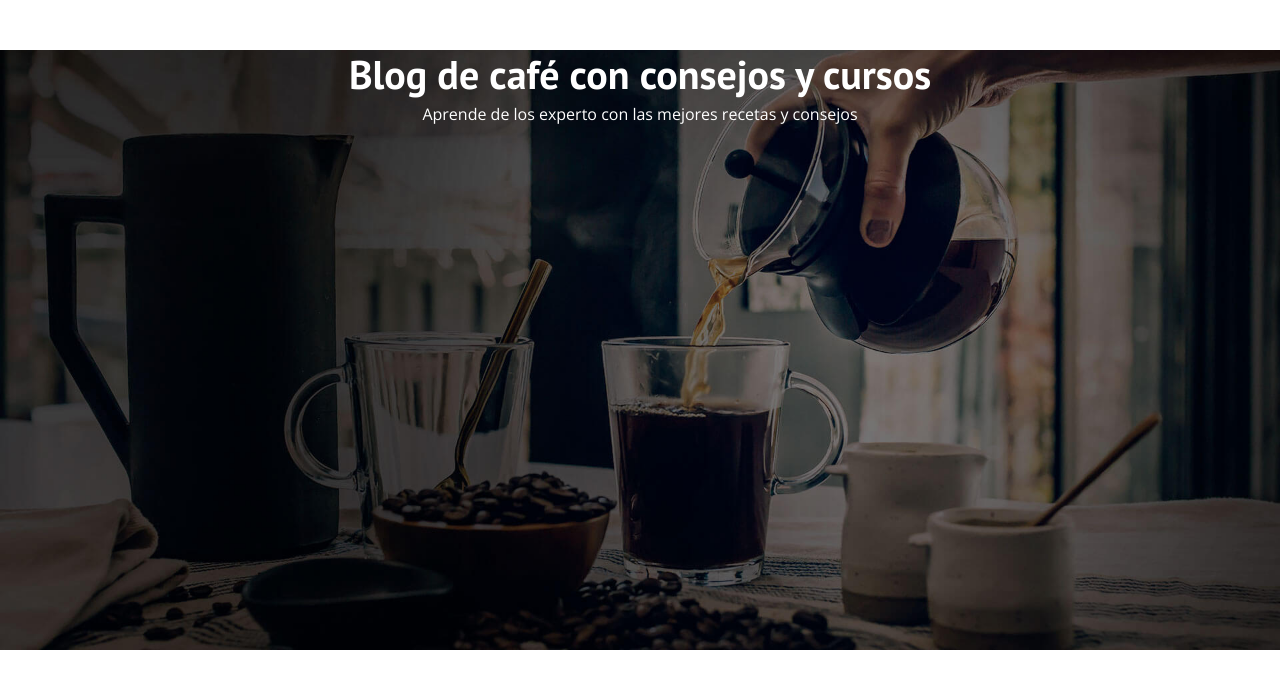
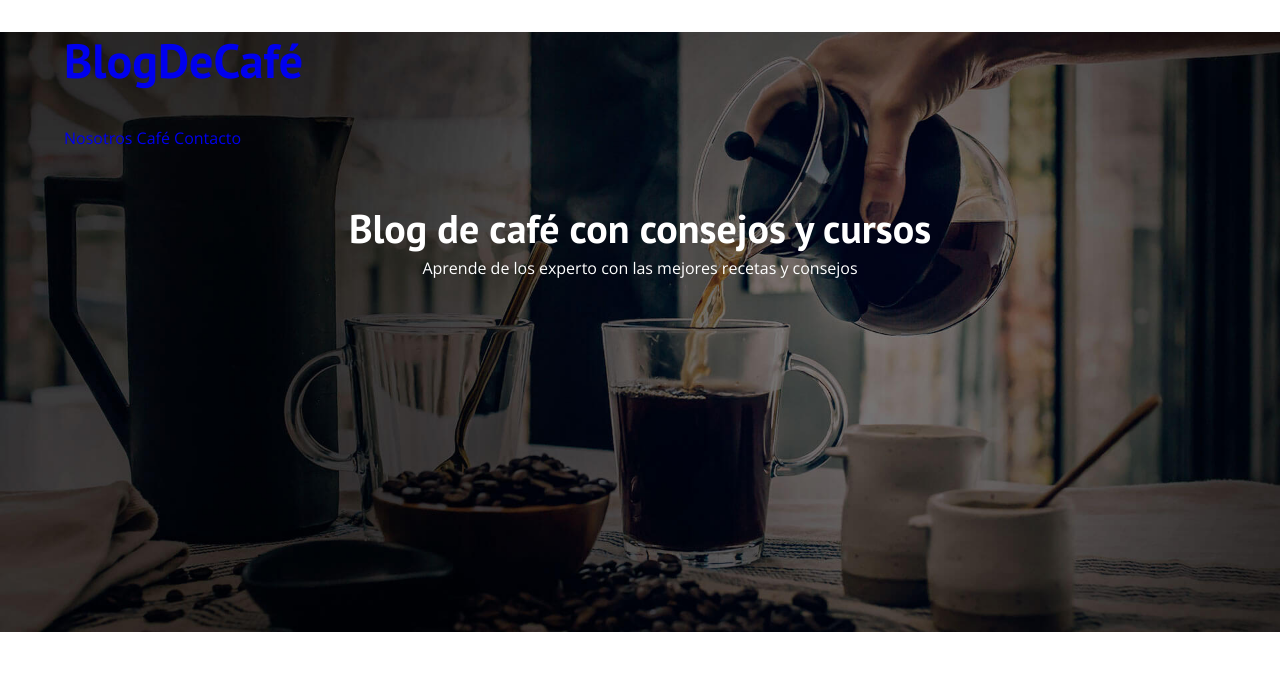
Before and after one commit to jesmonsa/blog_cafe, a plain HTML site: page index.html in a window 1280 px wide. Drawn offline with nearby package versions, Linux system fonts and the light colour scheme; no server answers.

Commit message:
Ultimo commit

```diff
--- a/index.html
+++ b/index.html
@@ -23,6 +23,19 @@
 
     <header class="header">
 
+        <div class="contenedor">
+            <div class="barra">
+                <a class="logo" href="index.html">
+                    <h1 class="logo__nombre">Blog<span class="logo__bold">DeCafé</span> </h1>
+                </a>
+
+                <nav class="navegacion">
+                    <a href="nosotros.html">Nosotros</a>
+                    <a href="cursos.html">Café</a>
+                    <a href="contacto.html">Contacto</a>
+
+        </div>
+
         <div class="header__texto">
             <h2 class="no-margin">Blog de café con consejos y cursos</h2>
             <p class="no-margin">Aprende de los experto con las mejores recetas y consejos</p>
```
